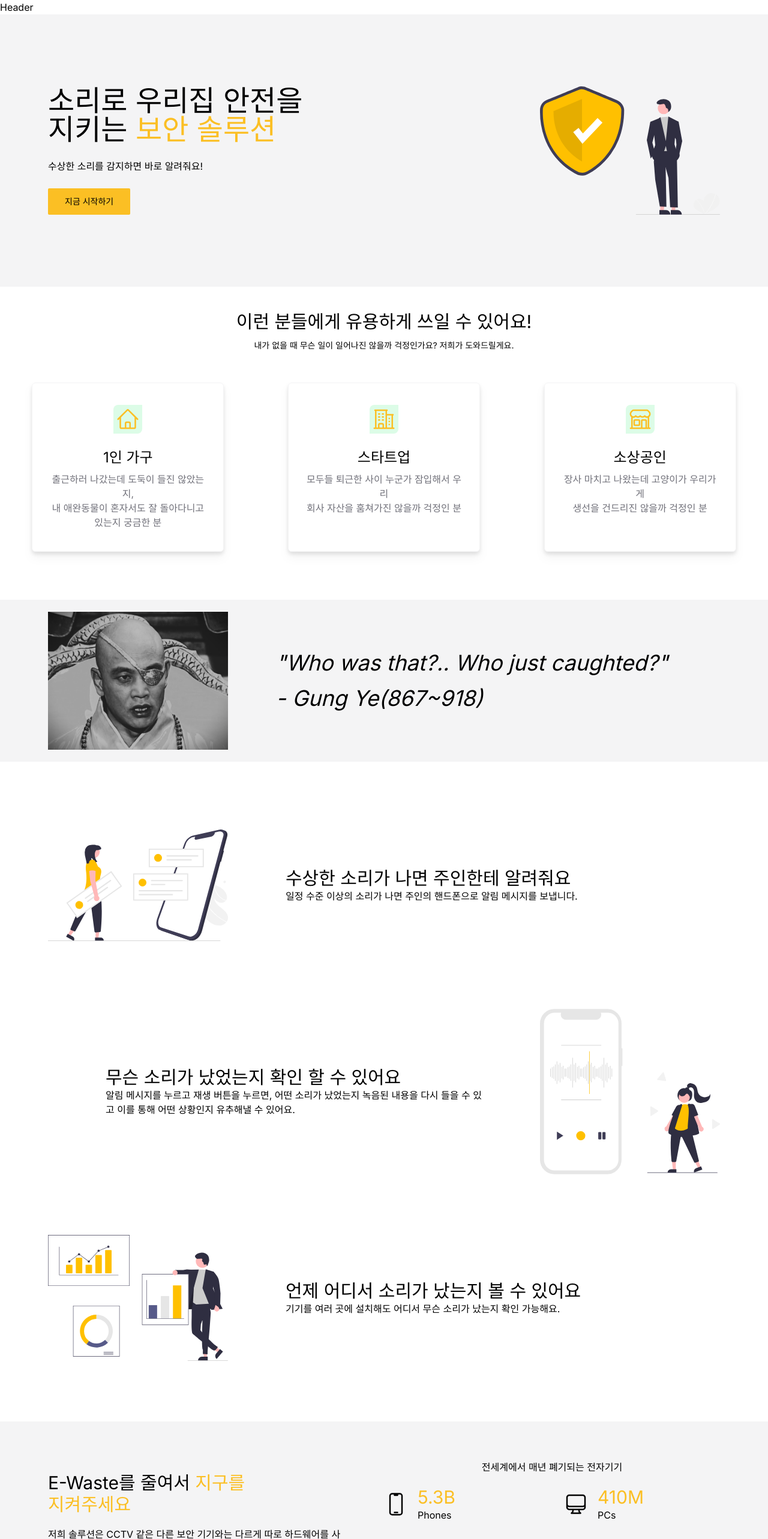
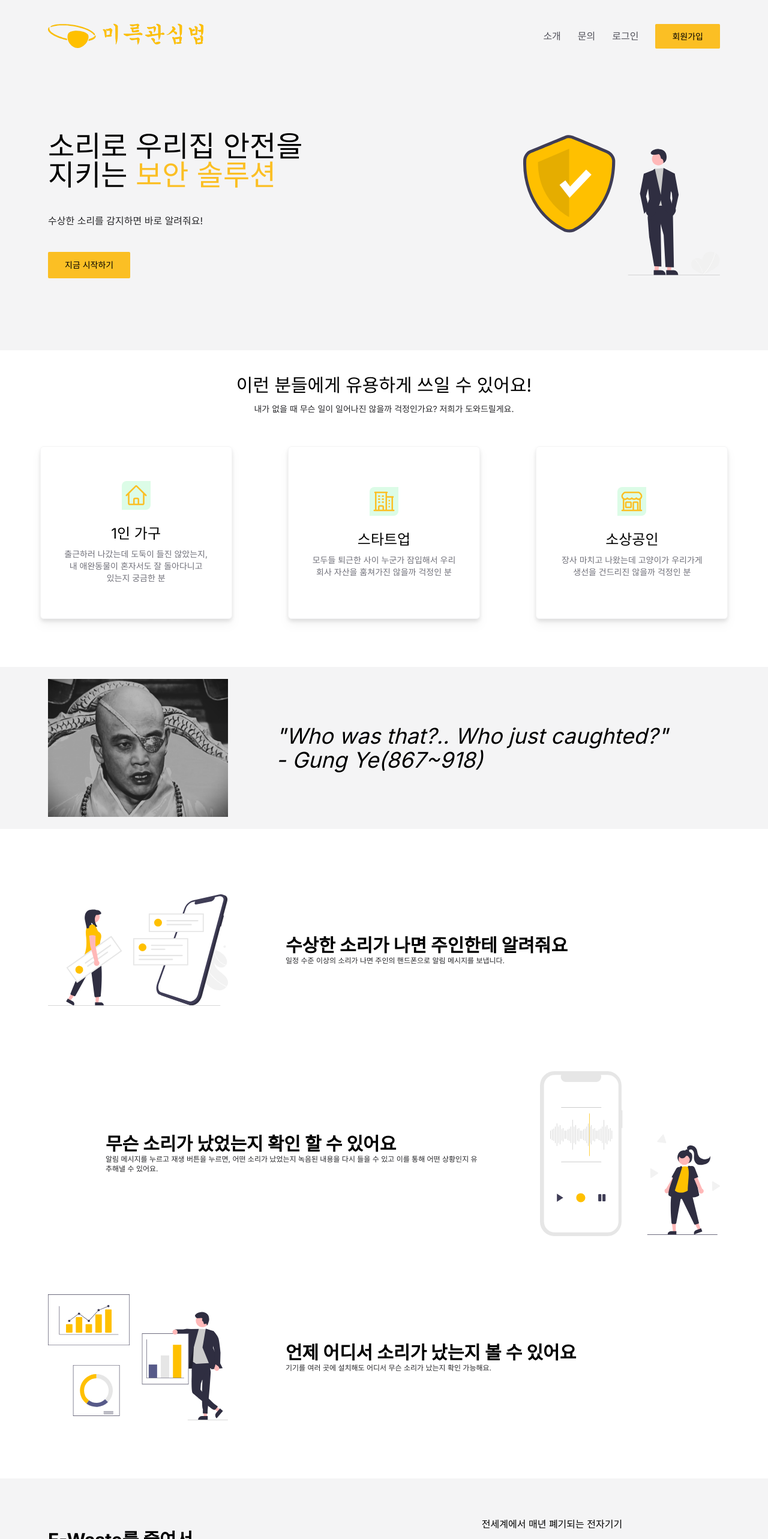
Before and after one commit to TaejoWangun/TaejoWangun, a Next.js app in the folder frontend/: page / in a window 1280 px wide. Shown: the top 2566 px of the page at 60% size. Built offline with nearby package versions, Linux system fonts and the light colour scheme.

Commit message:
#2 Landing 페이지 작업 (#20)
* add header, footer

* fix header flexibility

* fix footer flexibility

* change global css - width naming

* modify landingpage available mobile

```diff
--- a/frontend/app/(marketing)/components/Footer.tsx
+++ b/frontend/app/(marketing)/components/Footer.tsx
@@ -1,7 +1,13 @@
+import Image from 'next/image';
+import Link from 'next/link';
+
 export default function Footer() {
   return (
-    <p>
-      footer
-    </p>
+    <footer className="flex flex-col items-center justify-center bg-primary min-w-desktop">
+      <Link href="/" className="p-20">
+        <Image src="/images/logo_mark.svg" alt="로고" width={300} height={300} />
+      </Link>
+      <p className="text-zinc-200 pb-12">© 2020 - All rights reserved</p>
+    </footer>
   );
 }
--- a/frontend/app/(marketing)/components/Header.tsx
+++ b/frontend/app/(marketing)/components/Header.tsx
@@ -1,7 +1,40 @@
+import { Bars3Icon } from '@heroicons/react/24/outline';
+import Image from 'next/image';
+import Link from 'next/link';
+
 export default function Header() {
   return (
-    <p>
-      Header
-    </p>
+    <header className="bg-zinc-100 flex justify-center min-w-desktop">
+      <div className="grow sm:grow-0 w-desktop flex justify-between items-center pt-5 px-5 sm:px-20">
+        <Link href="/" className="relative flex w-40 sm:w-72 h-20">
+          <Image src="/images/logo_mark.svg" alt="로고" fill className="object-contain" />
+        </Link>
+        <div>
+          <ul className="hidden sm:flex gap-7 items-center">
+            <li>
+              <Link className="text-zinc-600 hover:font-black" href="/#introduce">소개</Link>
+            </li>
+            <li>
+              <Link className="text-zinc-600 hover:font-black" href="/#ask">문의</Link>
+            </li>
+            <li>
+              <Link className="text-zinc-600 hover:font-black" href="/">로그인</Link>
+            </li>
+            <li>
+              <Link
+                href="/"
+                className="bg-amber-400 py-3 px-7 rounded-sm text-sm hover:bg-amber-500"
+              >
+                회원가입
+              </Link>
+            </li>
+          </ul>
+        </div>
+        <div className="sm:hidden text-xs">
+          <Bars3Icon />
+          Menu
+        </div>
+      </div>
+    </header>
   );
 }
--- a/frontend/app/(marketing)/page.tsx
+++ b/frontend/app/(marketing)/page.tsx
@@ -7,42 +7,43 @@ import {
 
 export default function Home() {
   return (
-    <main className="flex flex-col items-center min-w-7xl">
+    <main className="flex flex-col items-center min-w-desktop">
       <section className="bg-zinc-100 w-full items-center flex flex-col py-10">
-        <div className="flex justify-between w-7xl p-20">
-          <div className="flex flex-col justify-between">
-            <h1 className="text-5xl">
+        <div className="flex flex-col sm:flex-row justify-between w-desktop pt-10 sm:p-20 gap-10">
+          <div className="flex flex-col justify-between grow">
+            <h1 className="text-3xl sm:text-5xl">
               소리로 우리집 안전을
               <br />
               지키는
               <span className="text-amber-400"> 보안 솔루션</span>
             </h1>
-            <p>수상한 소리를 감지하면 바로 알려줘요!</p>
-            <div>
+            <p className="pt-3 pb-10 sm:py-10 text-zinc-800">수상한 소리를 감지하면 바로 알려줘요!</p>
+            <div className="flex justify-center sm:justify-start">
               <button className="bg-amber-400 py-3 px-7 rounded-sm text-sm hover:bg-amber-500" type="button">지금 시작하기</button>
             </div>
           </div>
-          <Image
-            src="/images/human_man1.svg"
-            alt="보안솔루션 이미지"
-            width={300}
-            height={300}
-          />
+          <div className="grow relative flex items-end h-48 sm:h-auto">
+            <Image
+              src="/images/human_man1.svg"
+              alt="보안솔루션 이미지"
+              fill
+            />
+          </div>
         </div>
       </section>
-      <section className="w-7xl items-center flex flex-col py-10">
-        <h1 className="text-3xl">
+      <section className="w-desktop items-center flex flex-col py-10 px-10 text-center">
+        <h1 className="text-2xl sm:text-3xl">
           이런 분들에게 유용하게 쓰일 수 있어요!
         </h1>
-        <p className="text-sm py-3">
+        <p className="text-sm py-3 text-zinc-800">
           내가 없을 때 무슨 일이 일어나진 않을까 걱정인가요? 저희가 도와드릴게요.
         </p>
-        <ul className="grid grid-cols-3 py-10 w-full">
+        <ul className="grid sm:grid-cols-3 py-10 w-full gap-10">
           <li className="flex items-center justify-center">
-            <div className="w-80 border rounded-md border-zinc-100 px-7 py-9 items-center flex flex-col text-center drop-shadow-lg bg-white">
+            <div className="w-80 h-72 border rounded-md border-zinc-100 px-7 py-9 items-center justify-center flex flex-col drop-shadow-lg bg-white">
               <HomeIcon className="text-amber-400 bg-green-100 w-12 p-1 rounded-br-lg rounded-tl-lg" />
               <h2 className="text-2xl pt-6 pb-2">1인 가구</h2>
-              <p className="text-zinc-500">
+              <p className="text-zinc-500 text-sm">
                 출근하러 나갔는데 도둑이 들진 않았는지,
                 <br />
                 내 애완동물이 혼자서도 잘 돌아다니고
@@ -52,10 +53,10 @@ export default function Home() {
             </div>
           </li>
           <li className="flex items-center justify-center">
-            <div className="w-80 h-full flex flex-col items-center border rounded-md border-zinc-100 px-7 py-9 text-center drop-shadow-lg bg-white">
+            <div className="w-80 h-72 flex flex-col items-center justify-center border rounded-md border-zinc-100 px-7 py-9 drop-shadow-lg bg-white">
               <BuildingOffice2Icon className="text-amber-400 bg-green-100 w-12 p-1 rounded-br-lg rounded-tl-lg" />
               <h2 className="text-2xl pt-6 pb-2">스타트업</h2>
-              <p className="text-zinc-500">
+              <p className="text-zinc-500 text-sm">
                 모두들 퇴근한 사이 누군가 잠입해서 우리
                 <br />
                 회사 자산을 훔쳐가진 않을까 걱정인 분
@@ -63,10 +64,10 @@ export default function Home() {
             </div>
           </li>
           <li className="flex items-center justify-center">
-            <div className="w-80 h-full flex flex-col items-center border rounded-md border-zinc-100 px-7 py-9 text-center drop-shadow-lg bg-white">
+            <div className="w-80 h-72 flex flex-col items-center justify-center border rounded-md border-zinc-100 px-7 py-9 drop-shadow-lg bg-white">
               <BuildingStorefrontIcon className="text-amber-400 bg-green-100 w-12 p-1 rounded-br-lg rounded-tl-lg" />
               <h2 className="text-2xl pt-6 pb-2">소상공인</h2>
-              <p className="text-zinc-500">
+              <p className="text-zinc-500 text-sm">
                 장사 마치고 나왔는데 고양이가 우리가게
                 <br />
                 생선을 건드리진 않을까 걱정인 분
@@ -76,10 +77,10 @@ export default function Home() {
         </ul>
       </section>
       <section className="bg-zinc-100 w-full items-center flex flex-col">
-        <div className="w-7xl py-5 px-20 flex">
+        <div className="w-desktop py-5 sm:px-20 flex sm:flex-row flex-col">
           <Image src="/images/gungye_black.jpg" alt="궁예 이미지" width={300} height={230} />
-          <div className="flex justify-center items-center ps-20">
-            <p className="text-4xl leading-relaxed italic">
+          <div className="flex justify-center items-center sm:ps-20 py-10">
+            <p className="sm:text-4xl leading-relaxed italic">
               &quot;Who was that?.. Who just caughted?&quot;
               <br />
               - Gung Ye(867~918)
@@ -87,44 +88,42 @@ export default function Home() {
           </div>
         </div>
       </section>
-      <section className="w-full items-center flex flex-col py-10">
-        <ul className="w-7xl">
-          <li className="flex px-20 py-10">
+      <section id="introduce" className="w-full items-center flex flex-col py-10">
+        <ul className="w-desktop">
+          <li className="flex px-10 sm:px-20 py-10 flex-col sm:flex-row">
             <Image src="/images/human_woman2.svg" alt="알림 이미지" width={300} height={252} />
-            <div className="flex flex-col justify-center p-24">
-              <h1 className="text-3xl">수상한 소리가 나면 주인한테 알려줘요</h1>
-              <p>일정 수준 이상의 소리가 나면 주인의 핸드폰으로 알림 메시지를 보냅니다.</p>
+            <div className="flex flex-col justify-center sm:p-24 py-10">
+              <h1 className="sm:text-3xl font-bold">수상한 소리가 나면 주인한테 알려줘요</h1>
+              <p className="text-xs sm:text-md text-zinc-800">일정 수준 이상의 소리가 나면 주인의 핸드폰으로 알림 메시지를 보냅니다.</p>
             </div>
           </li>
-          <li className="flex px-20 py-10">
-            <div className="flex flex-col justify-center p-24">
-              <h1 className="text-3xl">무슨 소리가 났었는지 확인 할 수 있어요</h1>
-              <p>
+          <li className="flex px-10 sm:px-20 py-10 flex-col sm:flex-row-reverse">
+            <Image src="/images/human_woman1.svg" alt="녹음 이미지" width={300} height={276} />
+            <div className="flex flex-col justify-center sm:p-24 py-10">
+              <h1 className="sm:text-3xl font-bold">무슨 소리가 났었는지 확인 할 수 있어요</h1>
+              <p className="text-xs sm:text-md text-zinc-800">
                 알림 메시지를 누르고 재생 버튼을 누르면, 어떤 소리가 났었는지 녹음된 내용을 다시 들을 수 있고 이를
                 통해 어떤 상황인지 유추해낼 수 있어요.
               </p>
             </div>
-            <Image src="/images/human_woman1.svg" alt="녹음 이미지" width={300} height={276} />
           </li>
-          <li className="flex px-20 py-10">
+          <li className="flex px-10 sm:px-20 py-10 flex-col sm:flex-row">
             <Image src="/images/human_man2.svg" alt="분석 이미지" width={300} height={252} />
-            <div className="flex flex-col justify-center p-24">
-              <h1 className="text-3xl">언제 어디서 소리가 났는지 볼 수 있어요</h1>
-              <p>기기를 여러 곳에 설치해도 어디서 무슨 소리가 났는지 확인 가능해요.</p>
+            <div className="flex flex-col justify-center sm:p-24 py-10">
+              <h1 className="sm:text-3xl font-bold">언제 어디서 소리가 났는지 볼 수 있어요</h1>
+              <p className="text-xs sm:text-md text-zinc-800">기기를 여러 곳에 설치해도 어디서 무슨 소리가 났는지 확인 가능해요.</p>
             </div>
           </li>
         </ul>
       </section>
       <section className="bg-zinc-100 w-full items-center flex flex-col py-16">
-        <div className="w-7xl px-20 grid grid-cols-2">
-          <div className="flex flex-col justify-center gap-5">
-            <h1 className="text-3xl">
+        <div className="w-desktop px-10 sm:px-20 grid sm:grid-cols-2">
+          <div className="flex flex-col justify-center gap-5 pb-32 sm:pb-0">
+            <h1 className="text-3xl font-bold">
               E-Waste를 줄여서
+              <br />
               <span className="text-amber-400">
-                {' '}
-                지구를
-                <br />
-                지켜주세요
+                지구를 지켜주세요
               </span>
             </h1>
             <p>
@@ -136,7 +135,7 @@ export default function Home() {
             </p>
           </div>
           <div>
-            <h2 className="text-center pb-5">전세계에서 매년 폐기되는 전자기기</h2>
+            <h2 className="text-center pb-14 sm:pb-5">전세계에서 매년 폐기되는 전자기기</h2>
             <ul className="grid grid-cols-2 gap-10">
               <li className="flex gap-4">
                 <DevicePhoneMobileIcon width={40} />
@@ -186,9 +185,9 @@ export default function Home() {
           </div>
         </div>
       </section>
-      <section className="pt-5 pb-20">
+      <section id="ask" className="pt-5 pb-20 px-5">
         <h1 className="text-center text-3xl py-5">문의하기</h1>
-        <form action="submit" className="flex flex-col gap-5" style={{ width: '600px' }}>
+        <form action="submit" className="flex flex-col gap-5 w-tablet">
           <div className="flex gap-5">
             <label className="basis-1/2">
               이름
@@ -214,11 +213,11 @@ export default function Home() {
           </div>
         </form>
       </section>
-      <section className="bg-zinc-100 w-full text-center py-6">
-        <h1 className="text-6xl">
-          세상에서 가장 간편한 보안, 지금
+      <section className="bg-zinc-100 w-full text-center pt-14 pb-6 ">
+        <h1 className="text-2xl sm:text-6xl leading-snug">
+          세상에서 가장 간편한 보안,
           <br />
-          경험해보세요!
+          지금 경험해보세요!
         </h1>
         <div className="text-center py-10">
           <button type="button" className="py-2 px-6 bg-amber-400 rounded-md hover:bg-amber-500">
--- a/frontend/app/globals.css
+++ b/frontend/app/globals.css
@@ -2,10 +2,16 @@
 @tailwind components;
 @tailwind utilities;
 
-.w-7xl {
-  width: 1280px;
+@media (min-width: 640px) {
+  .w-desktop {
+    width: 1280px;
+  }
+
+  .min-w-desktop {
+    min-width: 1280px;
+  }
+
+  .w-tablet {
+    width: 640px;
+  }
 }
-
-.min-w-7xl {
-  min-width: 1280px;
-}
--- a/frontend/tailwind.config.ts
+++ b/frontend/tailwind.config.ts
@@ -13,6 +13,9 @@ const config: Config = {
         'gradient-conic':
           'conic-gradient(from 180deg at 50% 50%, var(--tw-gradient-stops))',
       },
+      colors: {
+        primary: '#006877',
+      },
     },
   },
   plugins: [],
```
